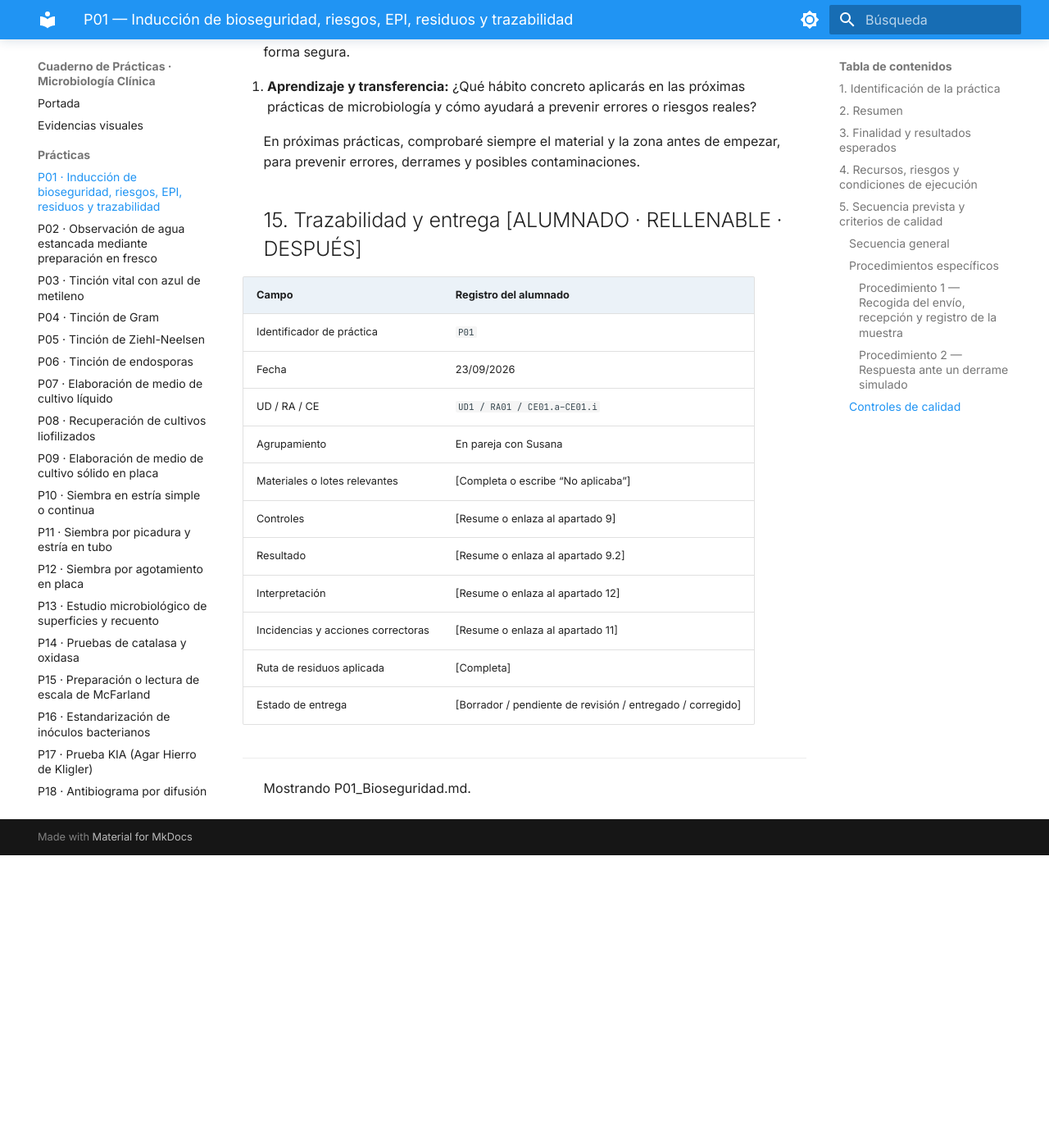
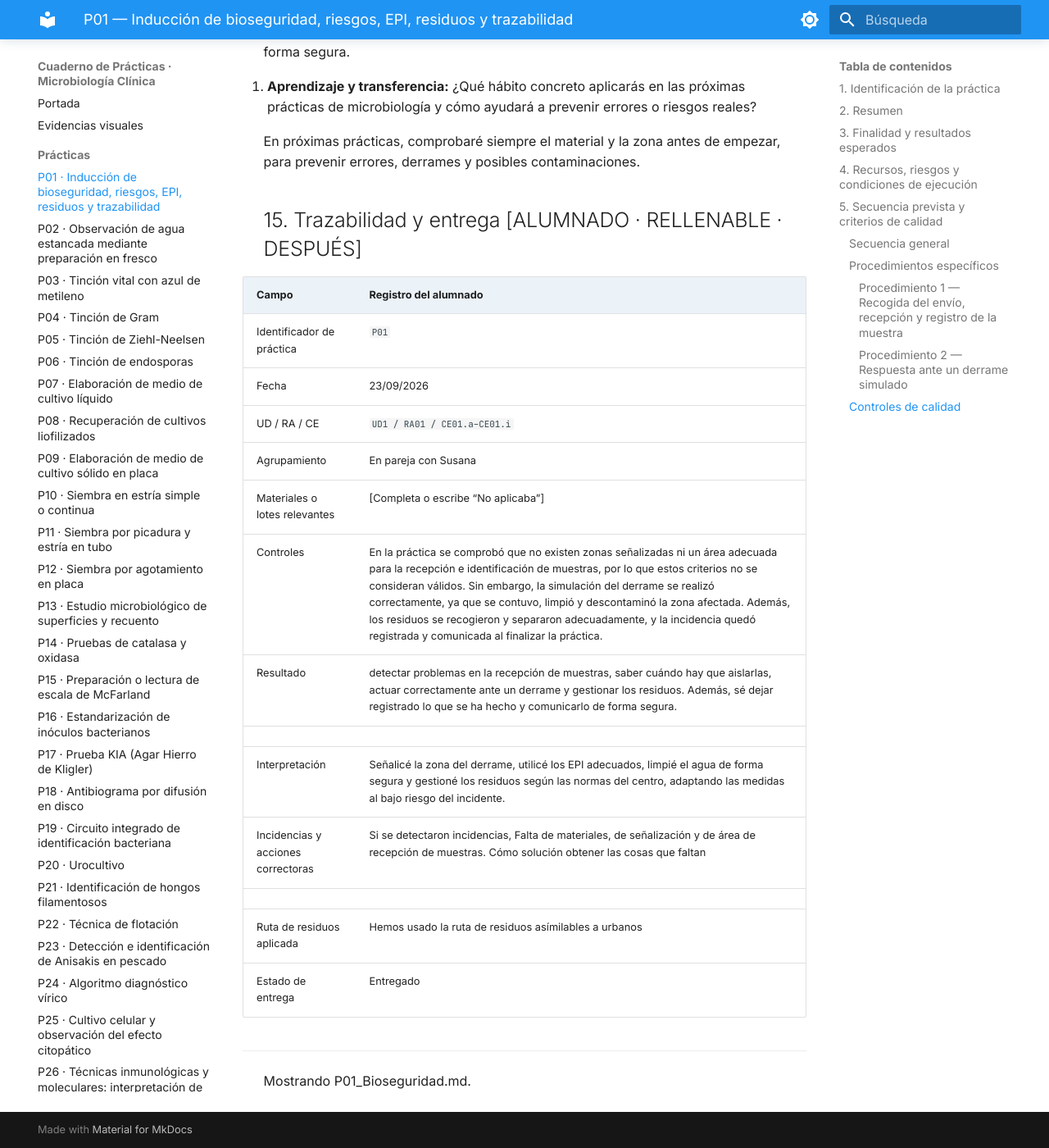
Before and after one commit to lloboc01-ai/Cuaderno-microbiolog-a-Leire-, an MkDocs documentation site: the page built from docs/practicas/P01_Bioseguridad.md, in a window 1280 px wide and 1400 px high, scrolled down 14992 px. Shown: the whole window at 82% size. Built offline with MkDocs 1.6.1 and Material for MkDocs 9.7.7, drawn with Linux system fonts in a browser that asks for light colours; before the commit the page ends 16035 px from its top, so only the background shows below that.

Commit message:
Update P01_Bioseguridad.md

```diff
--- a/docs/practicas/P01_Bioseguridad.md
+++ b/docs/practicas/P01_Bioseguridad.md
@@ -263,12 +263,14 @@ Responde de forma razonada a las cuatro preguntas. Relaciona cada respuesta con
 | UD / RA / CE | `UD1 / RA01 / CE01.a–CE01.i` |
 | Agrupamiento | En pareja con Susana |
 | Materiales o lotes relevantes | [Completa o escribe “No aplicaba”] |
-| Controles | [Resume o enlaza al apartado 9] |
-| Resultado | [Resume o enlaza al apartado 9.2] |
-| Interpretación | [Resume o enlaza al apartado 12] |
-| Incidencias y acciones correctoras | [Resume o enlaza al apartado 11] |
-| Ruta de residuos aplicada | [Completa]
-| Estado de entrega | [Borrador / pendiente de revisión / entregado / corregido] |
+| Controles | En la práctica se comprobó que no existen zonas señalizadas ni un área adecuada para la recepción e identificación de muestras, por lo que estos criterios no se consideran válidos. Sin embargo, la simulación del derrame se realizó correctamente, ya que se contuvo, limpió y descontaminó la zona afectada. Además, los residuos se recogieron y separaron adecuadamente, y la incidencia quedó registrada y comunicada al finalizar la práctica. |
+| Resultado | detectar problemas en la recepción de muestras, saber cuándo hay que aislarlas, actuar correctamente ante un derrame y gestionar los residuos. Además, sé dejar registrado lo que se ha hecho y comunicarlo de forma segura.
+|
+| Interpretación | Señalicé la zona del derrame, utilicé los EPI adecuados, limpié el agua de forma segura y gestioné los residuos según las normas del centro, adaptando las medidas al bajo riesgo del incidente. |
+| Incidencias y acciones correctoras | Si se detectaron incidencias, Falta de materiales, de señalización y de área de recepción de muestras. Cómo solución obtener las cosas que faltan|
+|
+| Ruta de residuos aplicada | Hemos usado la ruta de residuos asímilables a urbanos
+| Estado de entrega | Entregado|
 
 ---
 Mostrando P01_Bioseguridad.md.
```
